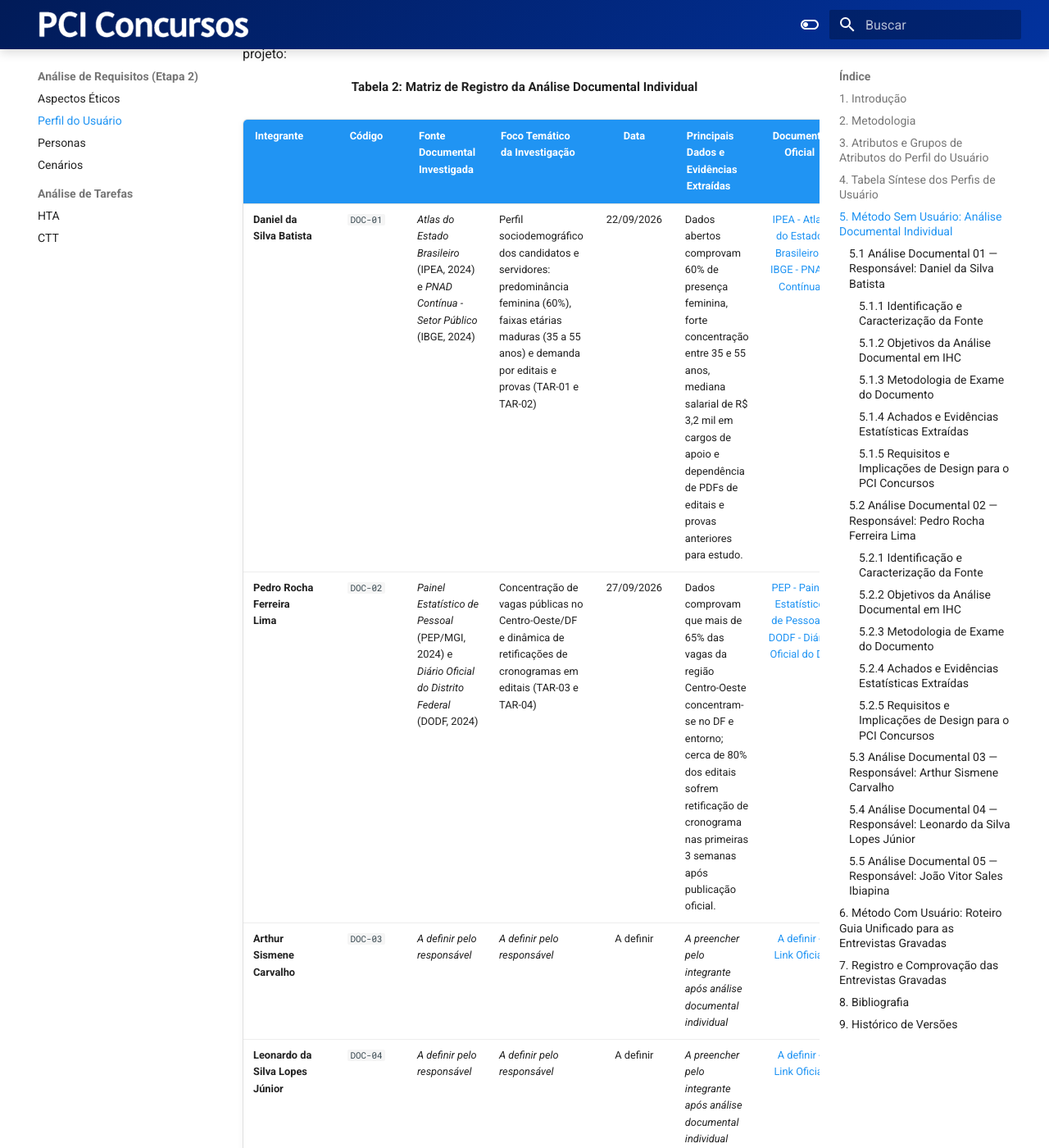
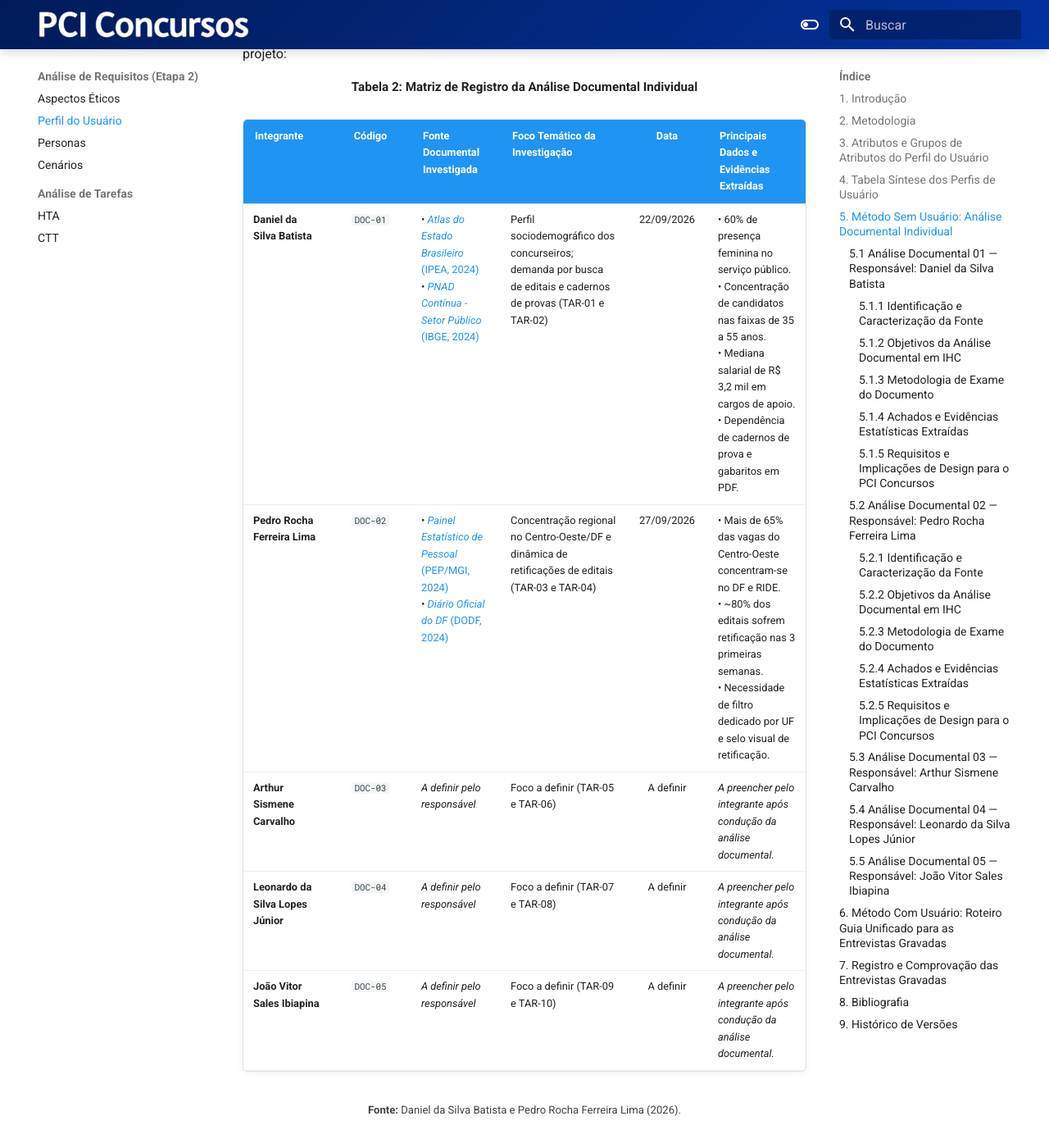
Before and after one commit to Interacao-Humano-Computador/2026.2-Grupo07, an MkDocs documentation site: the page built from docs/analise-de-requisitos/perfil-de-usuario.md, in a window 1280 px wide and 1400 px high, scrolled down 3638 px. Shown: the whole window at 82% size. Built offline with MkDocs 1.6.1 and Material for MkDocs 9.7.7, drawn with Linux system fonts in a browser that asks for light colours; some of the changed text lies outside the part shown.

Commit message:
style(perfil-de-usuario): aprimora diagramacao e legibilidade da matriz documental (Tabela 2)

```diff
--- a/docs/analise-de-requisitos/perfil-de-usuario.md
+++ b/docs/analise-de-requisitos/perfil-de-usuario.md
@@ -78,15 +78,15 @@
 
 <p align="center"><b>Tabela 2: Matriz de Registro da Análise Documental Individual</b></p>
 
-| Integrante | Código | Fonte Documental Investigada | Foco Temático da Investigação | Data | Principais Dados e Evidências Extraídas | Documento Oficial |
-| :--- | :---: | :--- | :--- | :---: | :--- | :---: |
-| **Daniel da Silva Batista** | `DOC-01` | *Atlas do Estado Brasileiro* (IPEA, 2024) e *PNAD Contínua - Setor Público* (IBGE, 2024) | Perfil sociodemográfico dos candidatos e servidores: predominância feminina (60%), faixas etárias maduras (35 a 55 anos) e demanda por editais e provas (TAR-01 e TAR-02) | 22/09/2026 | Dados abertos comprovam 60% de presença feminina, forte concentração entre 35 e 55 anos, mediana salarial de R$ 3,2 mil em cargos de apoio e dependência de PDFs de editais e provas anteriores para estudo. | [IPEA - Atlas do Estado Brasileiro](https://www.ipea.gov.br/atlasestado/) \| [IBGE - PNAD Contínua](https://www.ibge.gov.br/estatisticas/sociais/trabalho/9173-pesquisa-nacional-por-amostra-de-domicilios-continua-trimestral.html) |
-| **Pedro Rocha Ferreira Lima** | `DOC-02` | *Painel Estatístico de Pessoal* (PEP/MGI, 2024) e *Diário Oficial do Distrito Federal* (DODF, 2024) | Concentração de vagas públicas no Centro-Oeste/DF e dinâmica de retificações de cronogramas em editais (TAR-03 e TAR-04) | 27/09/2026 | Dados comprovam que mais de 65% das vagas da região Centro-Oeste concentram-se no DF e entorno; cerca de 80% dos editais sofrem retificação de cronograma nas primeiras 3 semanas após publicação oficial. | [PEP - Painel Estatístico de Pessoal](https://www.gov.br/servidor/pt-br/acesso-a-informacao/faq/painel-estatistico-de-pessoal-pep) \| [DODF - Diário Oficial do DF](https://dodf.df.gov.br/) |
-| **Arthur Sismene Carvalho** | `DOC-03` | *A definir pelo responsável* | *A definir pelo responsável* | A definir | *A preencher pelo integrante após análise documental individual* | [A definir - Link Oficial](https://...) |
-| **Leonardo da Silva Lopes Júnior** | `DOC-04` | *A definir pelo responsável* | *A definir pelo responsável* | A definir | *A preencher pelo integrante após análise documental individual* | [A definir - Link Oficial](https://...) |
-| **João Vitor Sales Ibiapina** | `DOC-05` | *A definir pelo responsável* | *A definir pelo responsável* | A definir | *A preencher pelo integrante após análise documental individual* | [A definir - Link Oficial](https://...) |
+| Integrante | Código | Fonte Documental Investigada | Foco Temático da Investigação | Data | Principais Dados e Evidências Extraídas |
+| :--- | :---: | :--- | :--- | :---: | :--- |
+| **Daniel da Silva Batista** | `DOC-01` | • [*Atlas do Estado Brasileiro* (IPEA, 2024)](https://www.ipea.gov.br/atlasestado/)<br>• [*PNAD Contínua - Setor Público* (IBGE, 2024)](https://www.ibge.gov.br/estatisticas/sociais/trabalho/9173-pesquisa-nacional-por-amostra-de-domicilios-continua-trimestral.html) | Perfil sociodemográfico dos concurseiros; demanda por busca de editais e cadernos de provas (TAR-01 e TAR-02) | 22/09/2026 | • 60% de presença feminina no serviço público.<br>• Concentração de candidatos nas faixas de 35 a 55 anos.<br>• Mediana salarial de R$ 3,2 mil em cargos de apoio.<br>• Dependência de cadernos de prova e gabaritos em PDF. |
+| **Pedro Rocha Ferreira Lima** | `DOC-02` | • [*Painel Estatístico de Pessoal* (PEP/MGI, 2024)](https://www.gov.br/servidor/pt-br/acesso-a-informacao/faq/painel-estatistico-de-pessoal-pep)<br>• [*Diário Oficial do DF* (DODF, 2024)](https://dodf.df.gov.br/) | Concentração regional no Centro-Oeste/DF e dinâmica de retificações de editais (TAR-03 e TAR-04) | 27/09/2026 | • Mais de 65% das vagas do Centro-Oeste concentram-se no DF e RIDE.<br>• ~80% dos editais sofrem retificação nas 3 primeiras semanas.<br>• Necessidade de filtro dedicado por UF e selo visual de retificação. |
+| **Arthur Sismene Carvalho** | `DOC-03` | *A definir pelo responsável* | Foco a definir (TAR-05 e TAR-06) | A definir | *A preencher pelo integrante após condução da análise documental.* |
+| **Leonardo da Silva Lopes Júnior** | `DOC-04` | *A definir pelo responsável* | Foco a definir (TAR-07 e TAR-08) | A definir | *A preencher pelo integrante após condução da análise documental.* |
+| **João Vitor Sales Ibiapina** | `DOC-05` | *A definir pelo responsável* | Foco a definir (TAR-09 e TAR-10) | A definir | *A preencher pelo integrante após condução da análise documental.* |
 
-<p align="center"><b>Fonte:</b> Daniel da Silva Batista (2026).</p>
+<p align="center"><b>Fonte:</b> Daniel da Silva Batista e Pedro Rocha Ferreira Lima (2026).</p>
 
 </div>
 
```
